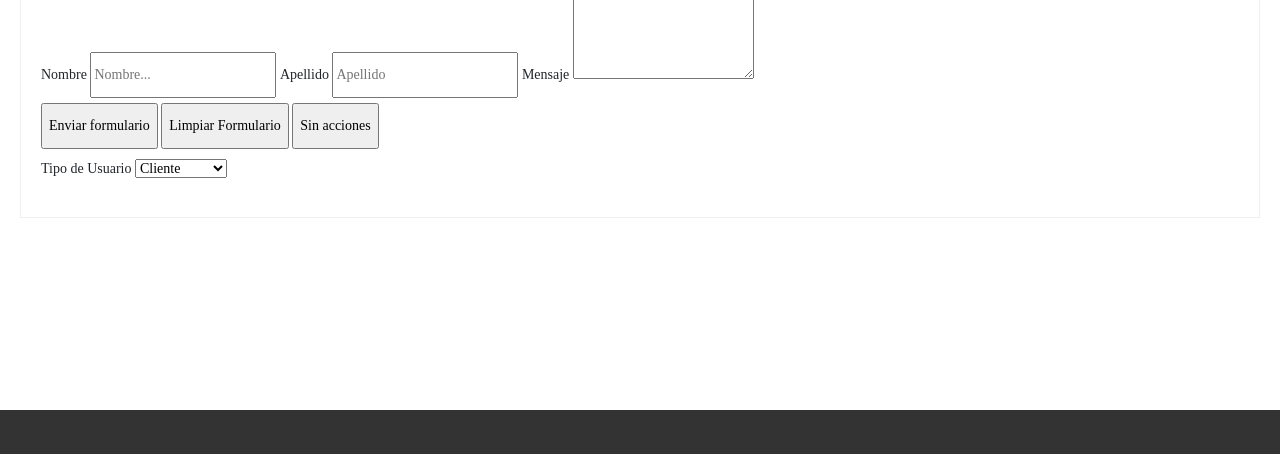
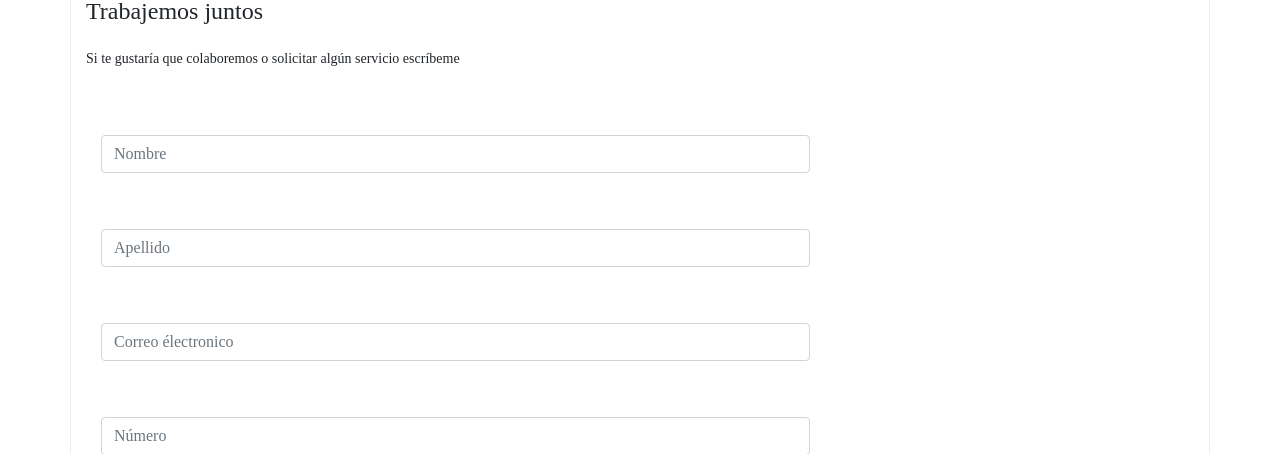
Before and after one commit to mayafranco/proyecto-personal, a website: page nav/contacto.html in a window 1280 px wide. Shown: the part 152-606 px from the top of the page. Drawn offline with Linux system fonts and the light colour scheme.

Commit message:
cambio de los formularios

```diff
--- a/nav/contacto.html
+++ b/nav/contacto.html
@@ -48,33 +48,61 @@
 
 
 
-<div class="contacto">
+<div class="container contacto  ">
+        <div class="row">
+            <div class="col-md-12 col-sm-12">
+                <div class="well well-sm">
+                    <form class="form-horizontal" method="post">
+                        <fieldset>
+                            <legend class="header">Trabajemos juntos</legend>
+                            <p>Si te gustaría que colaboremos o solicitar algún servicio escríbeme</p>
 
-	<h2 class="grisOscuro">Contacto</h2>
-	<label>Nombre</label>
-    <input type="text" id="nombre" placeholder="Nombre...">
+                            <div class="form-group">
+                                <span class="col-md-1 col-md-offset-2 text-center"></span>
+                                <div class="col-md-8">
+                                    <input id="fname" name="name" type="text" placeholder="Nombre" class="form-control">
+                                </div>
+                            </div>
+                            <div class="form-group">
+                                <span class="col-md-1 col-md-offset-2 text-center"></span>
+                                <div class="col-md-8">
+                                    <input id="lname" name="name" type="text" placeholder="Apellido" class="form-control">
+                                </div>
+                            </div>
 
-    <label>Apellido</label>
-    <input type="text" id="apellido" placeholder="Apellido">
+                            <div class="form-group">
+                                <span class="col-md-1 col-md-offset-2 text-center"></span>
+                                <div class="col-md-8">
+                                    <input id="email" name="email" type="text" placeholder="Correo électronico" class="form-control">
+                                </div>
+                            </div>
 
-    <label>Mensaje</label>
-    <textarea id="mensaje"></textarea>
+                            <div class="form-group">
+                                <span class="col-md-1 col-md-offset-2 text-center"></span>
+                                <div class="col-md-8">
+                                    <input id="phone" name="phone" type="text" placeholder="Número" class="form-control">
+                                </div>
+                            </div>
 
-	<form>
-		<input type="submit" value="Enviar formulario">
-		<input type="reset" value="Limpiar Formulario">
-		<input type="button" value="Sin acciones">
-	</form>
+                            <div class="form-group">
+                                <span class="col-md-1 col-md-offset-2 text-center"><i class="fa fa-pencil-square-o bigicon"></i></span>
+                                <div class="col-md-8">
+                                    <textarea class="form-control" id="message" name="message" placeholder="Dejanos tu mensaje aquí. Nos contactaremos lo antes posible." rows="7"></textarea>
+                                </div>
+                            </div>
 
-	<form>
-		<label>Tipo de Usuario</label>
-		<select id="Tipo_de_usuario">
-		<option value="Cliente">Cliente</option>
-		<option value="Colaborador">Colaborador</option>
-	</select>
-	</form>
+                            <div class="form-group">
+                                <div class="col-md-12">
+                                    <button type="submit" class="btn btn-dark btn-lg">Enviar</button>
+                                </div>
+                            </div>
+                        </fieldset>
+                    </form>
+                </div>
+            </div>
+        </div>
+    </div>
 
-</div>
 
 <footer>
 
```
Also changed, not shown: nav/newsletter.html (+32 -11 lines).
